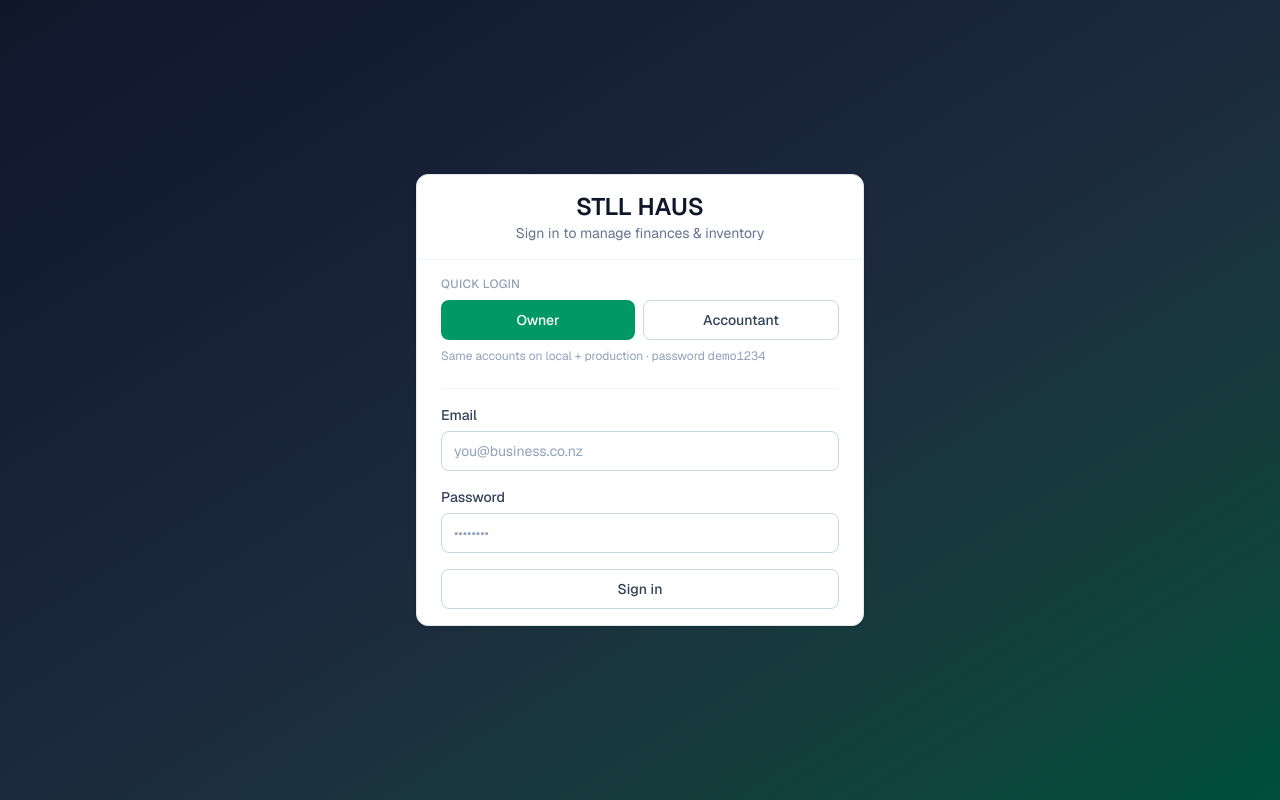
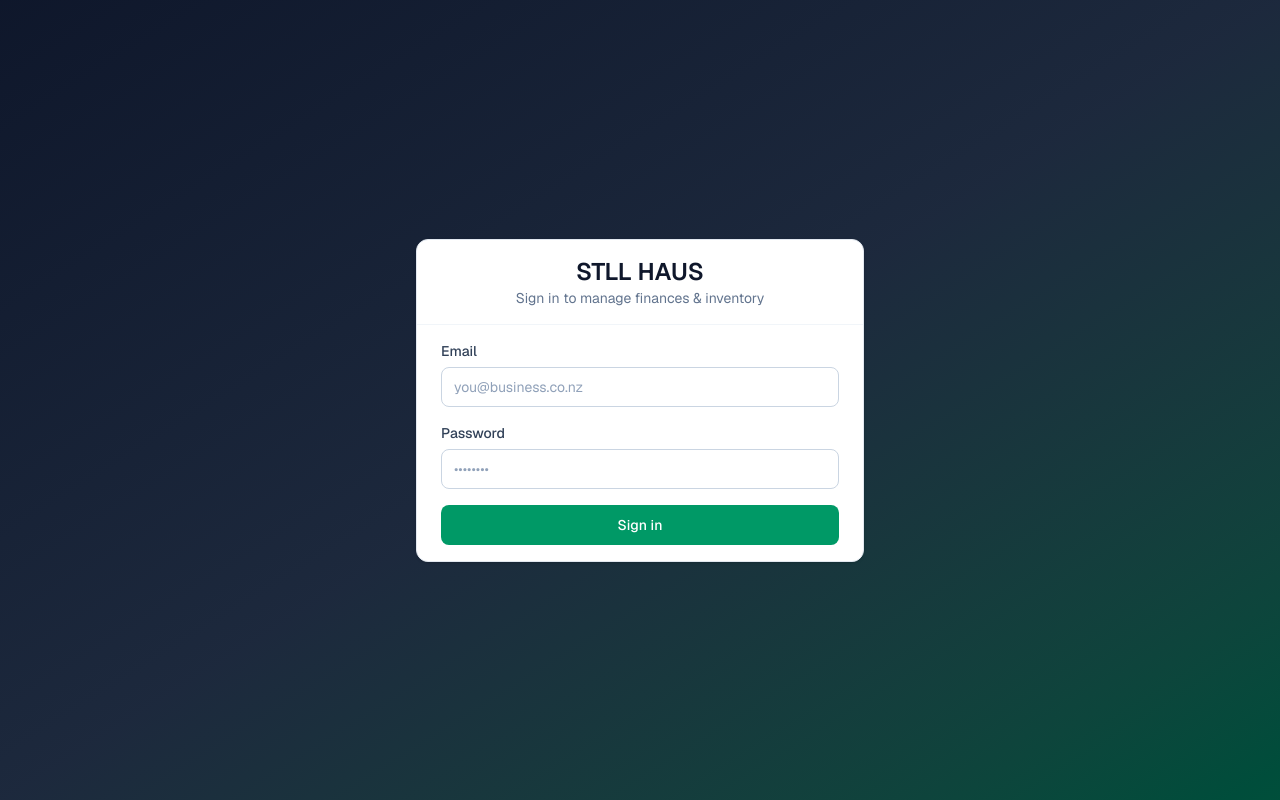
Before and after one commit to shaygail/finance-tracker, a Next.js app: page /login in a window 1280 px wide. Built offline with nearby package versions, Linux system fonts and the light colour scheme.

Commit message:
Remove demo login and add setup script for real owner/accountant accounts.

```diff
--- a/package.json
+++ b/package.json
@@ -8,6 +8,7 @@
     "start": "next start",
     "lint": "eslint",
     "db:seed": "npx tsx prisma/seed.ts",
+    "db:setup-accounts": "npx tsx scripts/setup-accounts.ts",
     "db:migrate": "npx prisma migrate dev",
     "db:deploy": "npx prisma migrate deploy",
     "generate:xlsx": "npx tsx scripts/generate-sample-xlsx.ts",
--- /dev/null
+++ b/scripts/setup-accounts.ts
@@ -0,0 +1,129 @@
+import "dotenv/config";
+import { randomBytes } from "crypto";
+import bcrypt from "bcryptjs";
+import { PrismaClient } from "../src/generated/prisma/client";
+import { PrismaPg } from "@prisma/adapter-pg";
+import { Pool } from "pg";
+
+const ACCOUNTS = [
+  {
+    email: "admin@stllhaus.co",
+    name: "STLL HAUS Owner",
+    role: "owner" as const,
+  },
+  {
+    email: "accounts@stllhaus.co",
+    name: "STLL HAUS Accountant",
+    role: "accountant" as const,
+  },
+];
+
+const DEMO_EMAILS = [
+  "owner@stllhaus.co.nz",
+  "accountant@stllhaus.co.nz",
+];
+
+function makePassword(): string {
+  return randomBytes(9).toString("base64url");
+}
+
+async function main() {
+  const url = process.env.DATABASE_URL;
+  if (!url?.startsWith("postgres")) {
+    console.error("DATABASE_URL must be a postgres URL");
+    process.exit(1);
+  }
+
+  const pool = new Pool({ connectionString: url });
+  const db = new PrismaClient({ adapter: new PrismaPg(pool) });
+
+  try {
+    let business = await db.business.findFirst({
+      orderBy: { createdAt: "asc" },
+    });
+
+    if (!business) {
+      business = await db.business.create({
+        data: {
+          name: "STLL HAUS",
+          gstNumber: "123-456-789",
+          balanceDate: "03-31",
+          gstFilingFrequency: "two_monthly",
+          financialYearStart: "04-01",
+        },
+      });
+    }
+
+    // Remove demo seed users
+    for (const email of DEMO_EMAILS) {
+      const demo = await db.user.findUnique({ where: { email } });
+      if (demo) {
+        await db.businessMember.deleteMany({ where: { userId: demo.id } });
+        await db.stockCount.deleteMany({ where: { countedById: demo.id } });
+        await db.user.delete({ where: { id: demo.id } });
+        console.log(`Removed demo user ${email}`);
+      }
+    }
+
+    // Remove demo invoices + non-imported seed expenses
+    const inv = await db.invoice.deleteMany({});
+    const seedTx = await db.transaction.deleteMany({
+      where: { source: { not: "import" } },
+    });
+    console.log(
+      `Cleared demo data: ${inv.count} invoices, ${seedTx.count} non-import transactions`
+    );
+
+    console.log("\n=== Login accounts (save these) ===\n");
+
+    for (const account of ACCOUNTS) {
+      const password = makePassword();
+      const passwordHash = await bcrypt.hash(password, 10);
+
+      const user = await db.user.upsert({
+        where: { email: account.email },
+        create: {
+          email: account.email,
+          name: account.name,
+          passwordHash,
+        },
+        update: {
+          name: account.name,
+          passwordHash,
+        },
+      });
+
+      await db.businessMember.upsert({
+        where: {
+          userId_businessId: {
+            userId: user.id,
+            businessId: business.id,
+          },
+        },
+        create: {
+          userId: user.id,
+          businessId: business.id,
+          role: account.role,
+        },
+        update: {
+          role: account.role,
+        },
+      });
+
+      console.log(`${account.role.toUpperCase()}`);
+      console.log(`  Email:    ${account.email}`);
+      console.log(`  Password: ${password}`);
+      console.log("");
+    }
+
+    console.log("Sign in at /login with these credentials.");
+  } finally {
+    await db.$disconnect();
+    await pool.end();
+  }
+}
+
+main().catch((e) => {
+  console.error(e);
+  process.exit(1);
+});
--- a/src/app/login/page.tsx
+++ b/src/app/login/page.tsx
@@ -5,7 +5,7 @@ import { signIn } from "next-auth/react";
 import { Card, CardContent, CardHeader, CardTitle } from "@/components/ui/card";
 import { Button } from "@/components/ui/button";
 import { Input, Label } from "@/components/ui/input";
-import { DEMO_CREDENTIALS, BUSINESS } from "@/lib/constants";
+import { BUSINESS } from "@/lib/constants";
 
 export default function LoginPage() {
   const [email, setEmail] = useState("");
@@ -13,16 +13,15 @@ export default function LoginPage() {
   const [error, setError] = useState("");
   const [loading, setLoading] = useState(false);
 
-  async function loginWith(nextEmail: string, nextPassword: string) {
+  async function handleSubmit(e: React.FormEvent) {
+    e.preventDefault();
     setError("");
     setLoading(true);
-    setEmail(nextEmail);
-    setPassword(nextPassword);
 
     try {
       const result = await signIn("credentials", {
-        email: nextEmail,
-        password: nextPassword,
+        email: email.trim().toLowerCase(),
+        password,
         redirect: false,
       });
 
@@ -39,16 +38,6 @@ export default function LoginPage() {
     }
   }
 
-  async function handleSubmit(e: React.FormEvent) {
-    e.preventDefault();
-    await loginWith(email.trim().toLowerCase(), password);
-  }
-
-  async function quickLogin(role: "owner" | "accountant") {
-    const creds = DEMO_CREDENTIALS[role];
-    await loginWith(creds.email, creds.password);
-  }
-
   return (
     <div className="flex min-h-screen items-center justify-center bg-gradient-to-br from-slate-900 via-slate-800 to-emerald-900 p-4">
       <Card className="w-full max-w-md">
@@ -59,36 +48,7 @@ export default function LoginPage() {
           </p>
         </CardHeader>
         <CardContent>
-          <div className="mb-6 space-y-2">
-            <p className="text-xs font-medium uppercase tracking-wide text-slate-400">
-              Quick login
-            </p>
-            <div className="flex gap-2">
-              <Button
-                type="button"
-                className="flex-1"
-                disabled={loading}
-                onClick={() => quickLogin("owner")}
-              >
-                {loading ? "Signing in..." : "Owner"}
-              </Button>
-              <Button
-                type="button"
-                variant="outline"
-                className="flex-1"
-                disabled={loading}
-                onClick={() => quickLogin("accountant")}
-              >
-                {loading ? "Signing in..." : "Accountant"}
-              </Button>
-            </div>
-            <p className="text-xs text-slate-400">
-              Same accounts on local + production · password{" "}
-              <span className="font-mono">demo1234</span>
-            </p>
-          </div>
-
-          <form onSubmit={handleSubmit} className="space-y-4 border-t border-slate-100 pt-4">
+          <form onSubmit={handleSubmit} className="space-y-4">
             <div>
               <Label htmlFor="email">Email</Label>
               <Input
@@ -97,6 +57,7 @@ export default function LoginPage() {
                 value={email}
                 onChange={(e) => setEmail(e.target.value)}
                 placeholder="you@business.co.nz"
+                autoComplete="email"
                 required
               />
             </div>
@@ -108,11 +69,12 @@ export default function LoginPage() {
                 value={password}
                 onChange={(e) => setPassword(e.target.value)}
                 placeholder="••••••••"
+                autoComplete="current-password"
                 required
               />
             </div>
             {error && <p className="text-sm text-red-600">{error}</p>}
-            <Button type="submit" variant="outline" className="w-full" disabled={loading}>
+            <Button type="submit" className="w-full" disabled={loading}>
               {loading ? "Signing in..." : "Sign in"}
             </Button>
           </form>
--- a/src/lib/constants.ts
+++ b/src/lib/constants.ts
@@ -17,21 +17,6 @@ export const PAYMENT_MODES = [
 
 export type PaymentMode = (typeof PAYMENT_MODES)[number];
 
-export const DEMO_CREDENTIALS = {
-  owner: {
-    email: "owner@stllhaus.co.nz",
-    password: "demo1234",
-    role: "owner",
-    name: "STLL HAUS Owner",
-  },
-  accountant: {
-    email: "accountant@stllhaus.co.nz",
-    password: "demo1234",
-    role: "accountant",
-    name: "STLL HAUS Accountant",
-  },
-} as const;
-
 export const GST_FILING_FREQUENCIES = [
   { value: "monthly", label: "Monthly" },
   { value: "two_monthly", label: "Two-monthly" },
```
Also changed, not shown: 2 other files (tests, documents, lock files or other folders).
